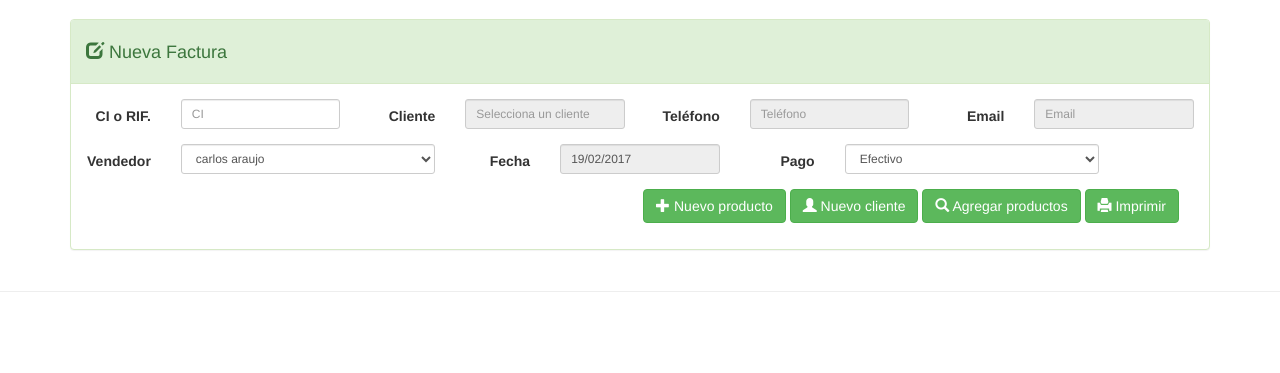
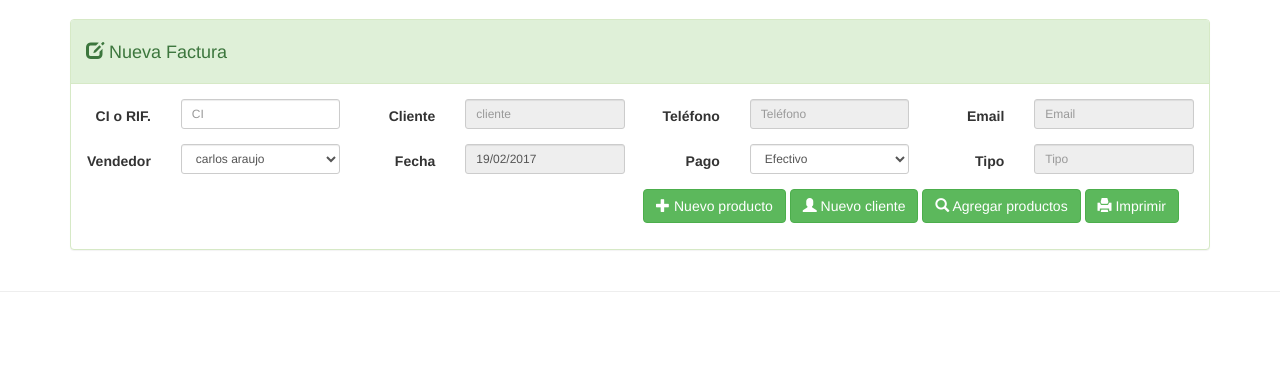
Before and after one commit to araujocg94-lab/cg-practica, a PHP site: page /tcpdf/nueva_factura.php in a window 1280 px wide. Shown: the part 51-424 px from the top of the page. Run offline with PHP 8.4, Linux system fonts and the light colour scheme; a user stored in the database is signed in; data comes from the database, SQL or seed files in the repository; data that the repository does not hold is empty; a stand-in replaces the project's code that opens the database connection; some libraries are stand-ins or nearby versions.

Commit message:
modulo de factura

```diff
--- a/ajax/autocomplete/clientes.php
+++ b/ajax/autocomplete/clientes.php
@@ -18,6 +18,7 @@ if ($con)
 		$row_array['ci_cliente']=$row['ci_cliente'];
 		$row_array['telefono_cliente']=$row['telefono_cliente'];
 		$row_array['email_cliente']=$row['email_cliente'];
+		$row_array['tipo_cliente']=$row['tipo_cliente'];
 		array_push($return_arr,$row_array);
     }
 
--- a/config/db.php
+++ b/config/db.php
@@ -11,5 +11,5 @@ define('DIRECCION_EMPRESA', 'AV. LA LIMPIA, C.C. LOCATEL LOCAL NO. 4. PB. FRENTE
 define('TELEFONO_EMPRESA', '0261-3227590');
 define('EMAIL_EMPRESA', 'bettyfuenmayor23@hotmail.com');
 define('TAX', '12');
-define('TAX2', '30');
+define('TAX2', '10');
 ?>
--- a/js/nueva_factura.js
+++ b/js/nueva_factura.js
@@ -25,12 +25,16 @@
 			var cantidad=document.getElementById('cantidad_'+id).value;
 			var descuento=document.getElementById('descuento_'+id).value;
 			//Inicia validacion
+
+
 			if (isNaN(cantidad))
 			{
 			alert('Esto no es un numero');
 			document.getElementById('cantidad_'+id).focus();
 			return false;
 			}
+			if (cantidad > ) {}
+
 			if (isNaN(precio_venta))
 			{
 			alert('Esto no es un numero');
@@ -85,6 +89,8 @@
 			  $("#nombre_cliente").focus();
 			  return false;
 		  }
+
+		  if (true) {}
 		 VentanaCentrada('./pdf/documentos/factura_pdf.php?id_cliente='+id_cliente+'&id_vendedor='+id_vendedor+'&condiciones='+condiciones,'Factura','','1024','768','true');
 	 	});
 
--- a/nueva_factura.php
+++ b/nueva_factura.php
@@ -35,7 +35,7 @@
 							</div>
 				  <label for="nombre_cliente" class="col-md-1 control-label">Cliente</label>
 				  <div class="col-md-2">
-					  <input type="text" class="form-control input-sm" id="nombre_cliente" placeholder="Selecciona un cliente" readonly>
+					  <input type="text" class="form-control input-sm" id="nombre_cliente" placeholder="cliente" readonly>
 					  <input id="id_cliente" type='hidden'>
 				  </div>
 
@@ -50,7 +50,7 @@
 				 </div>
 						<div class="form-group row">
 							<label for="empresa" class="col-md-1 control-label">Vendedor</label>
-							<div class="col-md-3">
+							<div class="col-md-2">
 								<select class="form-control input-sm" id="id_vendedor">
 									<?php
 										$sql_vendedor=mysqli_query($con,"select * from users order by apellido");
@@ -74,7 +74,7 @@
 								<input type="text" class="form-control input-sm" id="fecha" value="<?php echo date("d/m/Y");?>" readonly>
 							</div>
 							<label for="email" class="col-md-1 control-label">Pago</label>
-							<div class="col-md-3">
+							<div class="col-md-2">
 								<select class='form-control input-sm' id="condiciones">
 									<option value="1">Efectivo</option>
 									<option value="2">Cheque</option>
@@ -82,6 +82,11 @@
 									<option value="4">Crédito</option>
 								</select>
 							</div>
+							<label for="tipo" class="col-md-1 control-label">Tipo</label>
+							<div class="col-md-2">
+							<input type="text" class="form-control input-sm" id="tipo" placeholder="Tipo" readonly>
+							</div>
+
 						</div>
 
 
@@ -102,6 +107,8 @@
 					</div>
 				</div>
 			</form>
+
+
 
 		<div id="resultados" class='col-md-12' style="margin-top:10px"></div><!-- Carga los datos ajax -->
 		</div>
@@ -136,7 +143,7 @@
 								$('#nombre_cliente').val(ui.item.nombre_cliente);
 								$('#tel1').val(ui.item.telefono_cliente);
 								$('#mail').val(ui.item.email_cliente);
-
+								$('#tipo').val(ui.item.tipo_cliente);
 
 							 }
 						});
@@ -151,6 +158,7 @@
 							$("#nombre_cliente" ).val("")
 							$("#tel1" ).val("");
 							$("#mail" ).val("");
+							$("#tipo" ).val("");
 
 						}
 						if (event.keyCode==$.ui.keyCode.DELETE){
@@ -159,6 +167,8 @@
 							$("#nombre_cliente" ).val("")
 							$("#tel1" ).val("");
 							$("#mail" ).val("");
+							$("#tipo" ).val("");
+
 						}
 			});
 	</script>
```
Also changed, not shown: ajax/agregar_facturacion.php (+27 -5 lines).
